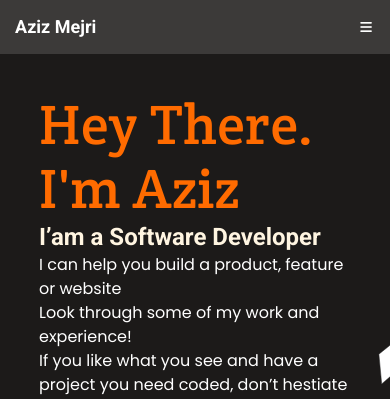
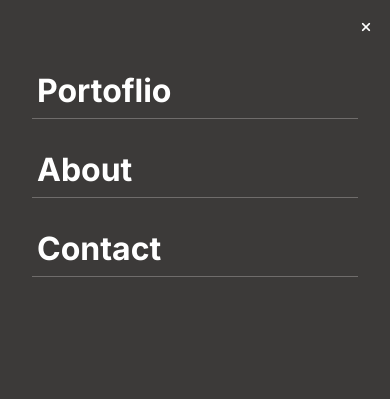
Before and after one commit to D4nielJ/cr-mobile-menu, a website: page index.html in a window 390 px wide. Both pictures are taken after a click on the button 366 px from the left and 27 px from the top of the page. Shown: the top 399 px of the page. Drawn offline with Linux system fonts and the light colour scheme.

Commit message:
Revert "Merge pull request #2 from D4nielJ/revert-1-Add-mobile-menu"
This reverts commit fd2a309bf00496037b8bbd6dc6582218a629ad98, reversing
changes made to 998813ca3f92aac872d658ea6477a574fe578ad7.

```diff
--- a/css/main.css
+++ b/css/main.css
@@ -1,4 +1,4 @@
-@import url("https://fonts.googleapis.com/css2?family=Crete+Round&family=Poppins&family=Roboto:wght@700&family=Inter:wght@400;700&display=swap");
+@import url('https://fonts.googleapis.com/css2?family=Crete+Round&family=Poppins&family=Roboto:wght@700&family=Inter:wght@400;700&display=swap');
 
 * {
   padding: 0;
@@ -27,12 +27,13 @@ header {
   color: white;
 }
 
-#desktop-nav, #desktop-nav ul {
+#desktop-nav,
+#desktop-nav ul {
   display: none;
 }
 
 #logo {
-  font-family: "Roboto", sans-serif;
+  font-family: 'Roboto', sans-serif;
   font-style: normal;
   font-weight: bold;
   font-size: 18px;
@@ -43,12 +44,32 @@ header {
   background: transparent;
   border: none;
   outline: none;
+  display: none;
 }
 
 .menu-bars i {
   width: 18px;
   height: 12px;
   color: white;
+}
+
+.menu-x {
+  background: transparent;
+  border: none;
+  outline: none;
+  display: none;
+}
+
+.menu-x i {
+  width: 18px;
+  height: 12px;
+  color: white;
+}
+
+.menu-bars--active,
+.menu-x--active {
+  z-index: 20;
+  display: block;
 }
 
 main {
@@ -79,7 +100,7 @@ main {
 }
 
 .card h2 {
-  font-family: "Crete Round", serif;
+  font-family: 'Crete Round', serif;
   font-style: normal;
   font-weight: normal;
   font-size: 32px;
@@ -90,7 +111,7 @@ main {
 .intro-greet,
 #about-me h2 {
   color: #ff6b00;
-  font-family: "Crete Round", serif;
+  font-family: 'Crete Round', serif;
   font-style: normal;
   font-weight: normal;
   font-size: 56px;
@@ -99,7 +120,7 @@ main {
 }
 
 .intro-me {
-  font-family: "Roboto", sans-serif;
+  font-family: 'Roboto', sans-serif;
   font-style: normal;
   font-weight: bold;
   font-size: 24px;
@@ -109,7 +130,7 @@ main {
 }
 
 .intro-text {
-  font-family: "Poppins", sans-serif;
+  font-family: 'Poppins', sans-serif;
   font-style: normal;
   font-weight: normal;
   font-size: 16px;
@@ -153,7 +174,7 @@ main {
 }
 
 #projects h2 {
-  font-family: "Crete Round", serif;
+  font-family: 'Crete Round', serif;
   font-style: normal;
   font-weight: normal;
   font-size: 40px;
@@ -194,7 +215,7 @@ main {
 
 .description,
 .white-description {
-  font-family: "Inter", sans-serif;
+  font-family: 'Inter', sans-serif;
   font-style: normal;
   font-weight: normal;
   font-size: 20px;
@@ -229,7 +250,7 @@ main {
 
 li {
   list-style: none;
-  font-family: "Inter", sans-serif;
+  font-family: 'Inter', sans-serif;
   font-style: normal;
   font-weight: normal;
   font-size: 22px;
@@ -246,19 +267,19 @@ li {
 }
 
 .gtime {
-  background-image: url("../media/png/gtime.png");
+  background-image: url('../media/png/gtime.png');
 }
 
 .weather {
-  background-image: url("../media/png/weather.png");
+  background-image: url('../media/png/weather.png');
 }
 
 .conference {
-  background-image: url("../media/png/conference.png");
+  background-image: url('../media/png/conference.png');
 }
 
 .katchy {
-  background-image: url("../media/png/katchy.png");
+  background-image: url('../media/png/katchy.png');
 }
 
 .project-stacks {
@@ -278,8 +299,41 @@ li {
   cursor: pointer;
 }
 
+.mobile-nav > ul > li {
+  text-align: left;
+  font-size: 32px;
+  font-style: normal;
+  font-weight: 700;
+  line-height: 44px;
+  letter-spacing: 0;
+  color: white;
+  border-bottom: solid 1px #6f6c6b;
+  margin-bottom: 1.5rem;
+}
+
 .project-stacks li:hover {
   background: rgba(0, 0, 0, 0.349);
+}
+
+.mobile-nav {
+  z-index: 10;
+  position: fixed;
+  top: 0;
+  left: 0;
+  width: 100vw;
+  height: 100vh;
+  padding: 4rem 2rem;
+  display: none;
+  flex-direction: column;
+  background-color: #3c3a39;
+}
+
+.mobile-nav--active {
+  display: flex;
+}
+
+.mobile-link {
+  color: white;
 }
 
 #about-me,
@@ -293,7 +347,7 @@ li {
 }
 
 .about-me-text {
-  font-family: "Inter", sans-serif;
+  font-family: 'Inter', sans-serif;
   font-style: normal;
   font-weight: normal;
   font-size: 16px;
@@ -308,7 +362,7 @@ li {
   justify-content: center;
   padding: 12px;
   background: #ff6b00;
-  font-family: "Inter", sans-serif;
+  font-family: 'Inter', sans-serif;
   font-style: normal;
   font-weight: bold;
   font-size: 17px;
@@ -339,7 +393,7 @@ li {
 }
 
 .list-title {
-  font-family: "Inter", sans-serif;
+  font-family: 'Inter', sans-serif;
   font-style: normal;
   font-weight: bold;
   font-size: 32px;
@@ -347,15 +401,15 @@ li {
 }
 
 .languages {
-  list-style: inside url("../media/svg/rectangle.svg");
+  list-style: inside url('../media/svg/rectangle.svg');
 }
 
 .frameworks {
-  list-style: inside url("../media/svg/square.svg");
+  list-style: inside url('../media/svg/square.svg');
 }
 
 .skills {
-  list-style: inside url("../media/svg/circle.svg");
+  list-style: inside url('../media/svg/circle.svg');
 }
 
 #contact {
@@ -363,7 +417,7 @@ li {
 }
 
 #contact h2 {
-  font-family: "Inter", sans-serif;
+  font-family: 'Inter', sans-serif;
   font-style: normal;
   font-weight: bold;
   font-size: 32px;
@@ -392,7 +446,7 @@ textarea {
 
 input,
 textarea {
-  font-family: "Inter", sans-serif;
+  font-family: 'Inter', sans-serif;
   font-style: normal;
   font-weight: normal;
   font-size: 15px;
@@ -454,7 +508,7 @@ textarea {
   }
 
   .nav-link {
-    font-family: "Inter", sans-serif;
+    font-family: 'Inter', sans-serif;
     font-style: normal;
     font-weight: 600;
     font-size: 24px;
--- a/index.html
+++ b/index.html
@@ -11,8 +11,11 @@
   <body>
     <header>
       <h1 id="logo">Aziz Mejri</h1>
-      <button type="button" class="menu-bars">
+      <button type="button" class="menu-bars menu-bars--active">
         <i class="fas fa-bars"></i>
+      </button>
+      <button type="button" class="menu-x">
+        <i class="fas fa-times"></i>
       </button>
       <nav id="desktop-nav">
         <ul>
@@ -22,6 +25,15 @@
             <a class="nav-link" href="#contact"
               >Contact <i class="far fa-envelope"></i
             ></a>
+          </li>
+        </ul>
+      </nav>
+      <nav class="mobile-nav">
+        <ul>
+          <li><a class="nav-link mobile-link" href="#projects">Portoflio</a></li>
+          <li><a class="nav-link mobile-link" href="#about-me">About</a></li>
+          <li>
+            <a class="nav-link mobile-link" href="#contact">Contact</a>
           </li>
         </ul>
       </nav>
@@ -442,5 +454,6 @@
       src="https://kit.fontawesome.com/e966a3bd22.js"
       crossorigin="anonymous"
     ></script>
+    <script src="/scripts/index.js"></script>
   </body>
 </html>
--- /dev/null
+++ b/scripts/index.js
@@ -0,0 +1,18 @@
+const menuBars = document.querySelector('.menu-bars');
+const menuX = document.querySelector('.menu-x');
+const navMenu = document.querySelector('.mobile-nav');
+const menuLinks = document.querySelectorAll('.mobile-nav > ul > li');
+
+const myMenuFunction = () => {
+  navMenu.classList.toggle('mobile-nav--active');
+  menuBars.classList.toggle('menu-bars--active');
+  menuX.classList.toggle('menu-x--active');
+};
+
+menuBars.addEventListener('click', () => {
+  myMenuFunction();
+});
+
+menuLinks.map((link) => link.addEventListener('click', () => {
+  myMenuFunction();
+}));
```
Also changed, not shown: MIT.md (+4 -4 lines), package.json (added, +13 -0 lines), .eslintrc.json (added), .stylelintrc.json (added), README.md, 2 other files.
